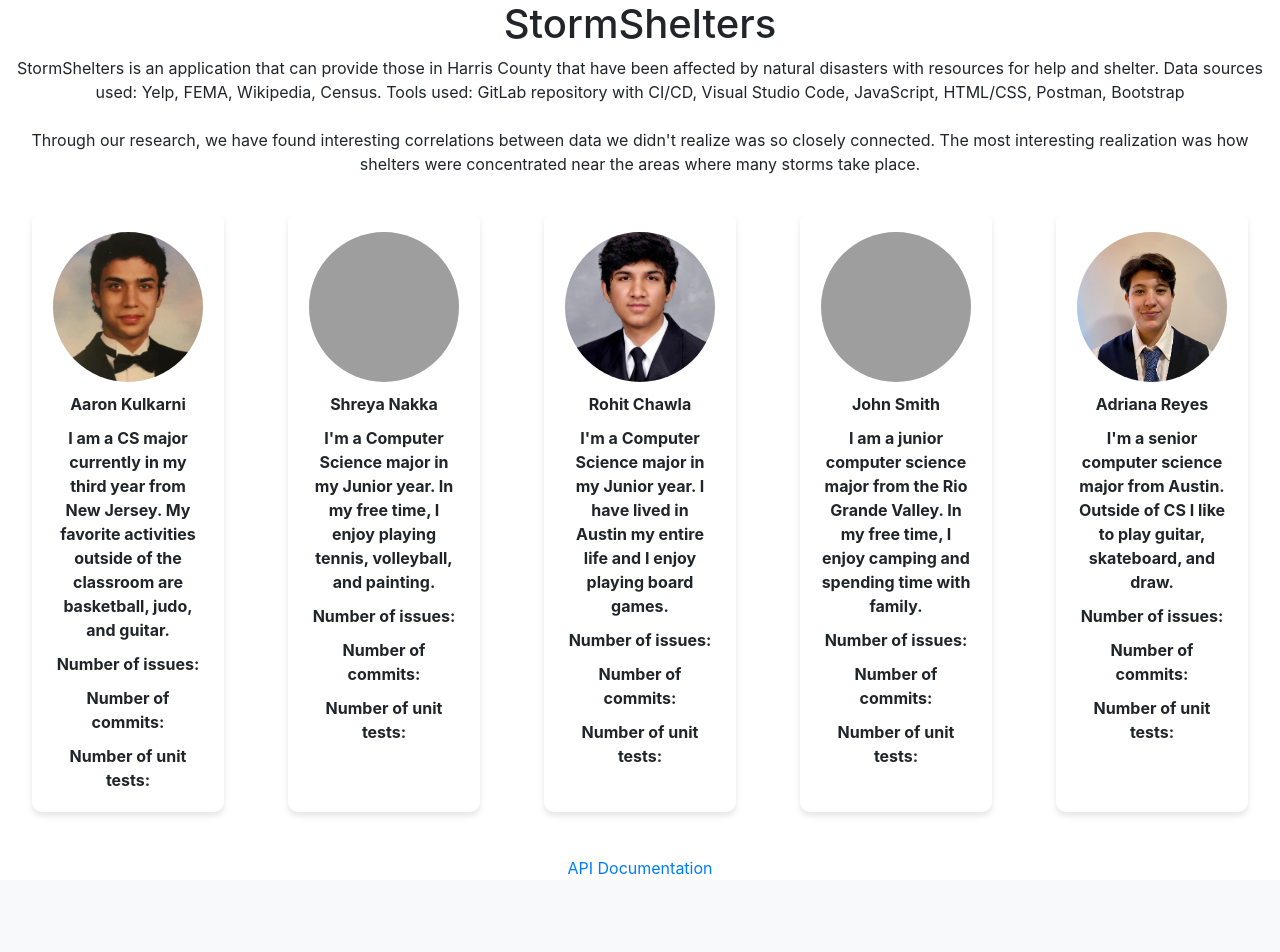
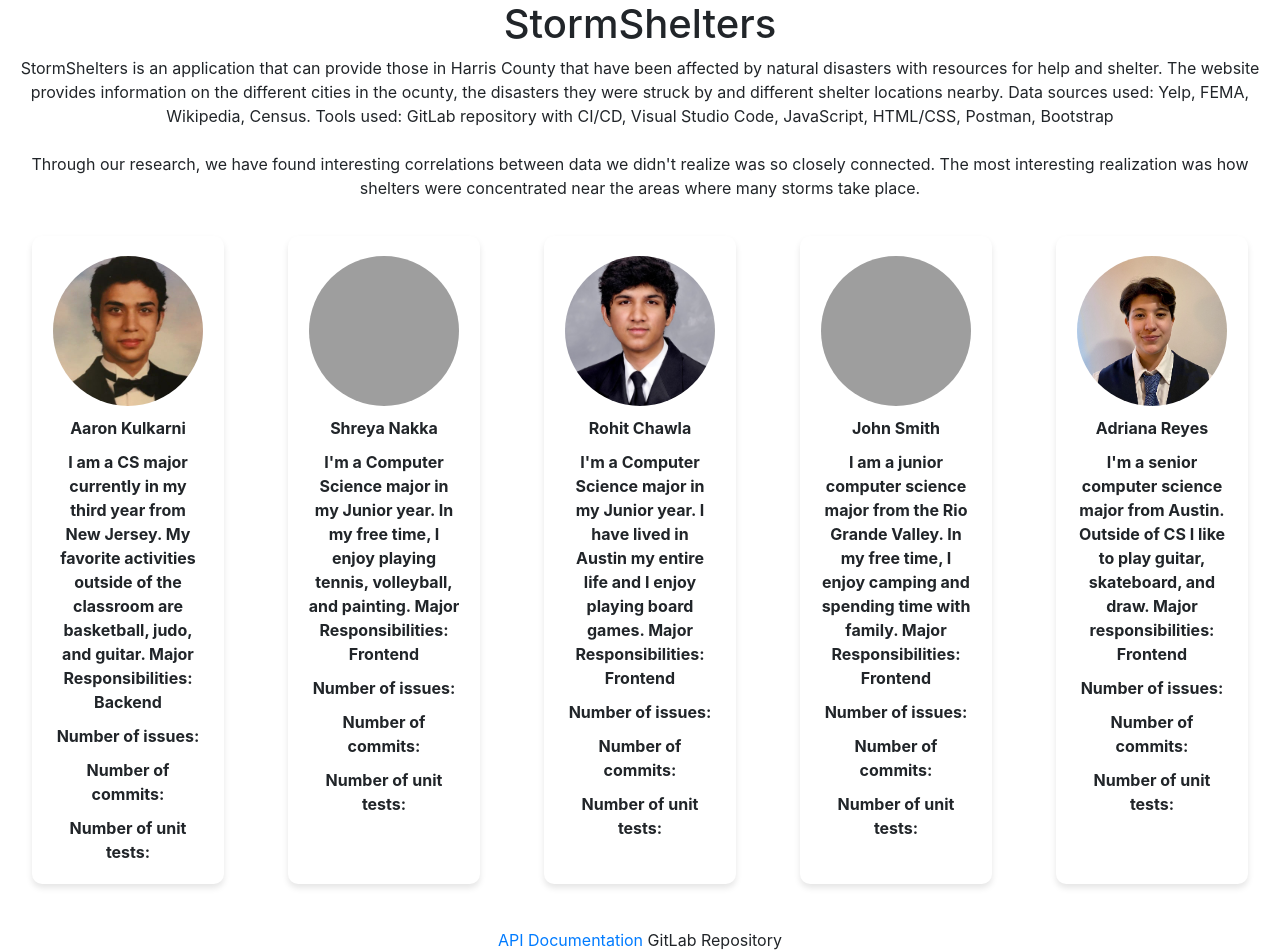
Before and after one commit to shreyanak/stormshelters, a Python web app: template templates/about.html in a window 1280 px wide. Shown: the part 56-1008 px from the top of the page. Before the commit the page ends 931 px from the top, so only its background shows below. Run offline with Jinja, Linux system fonts and the light colour scheme; the template is opened without the code that fills it, so the values that code supplies are empty; grey boxes are pictures that could not be loaded.

Commit message:
some changes to about page

```diff
--- a/templates/about.html
+++ b/templates/about.html
@@ -81,7 +81,8 @@
     <h1 class="text-center">StormShelters</h1>
 
     <div class="center-text">
-        <p>StormShelters is an application that can provide those in Harris County that have been affected by natural disasters with resources for help and shelter.
+        <p>StormShelters is an application that can provide those in Harris County that have been affected by natural disasters with resources for help and shelter. The website provides information on
+            the different cities in the ocunty, the disasters they were struck by and different shelter locations nearby.
             Data sources used: Yelp, FEMA, Wikipedia, Census.
             Tools used: GitLab repository with CI/CD, Visual Studio Code, JavaScript, HTML/CSS, Postman, Bootstrap
             <br>
@@ -96,7 +97,7 @@
         <div class="team-member-card">
             <img src="./static/img/aaron.jpg" alt="Image 1">
             <div class="text">Aaron Kulkarni</div>
-            <div class="text">I am a CS major currently in my third year from New Jersey. My favorite activities outside of the classroom are basketball, judo, and guitar.</div>
+            <div class="text">I am a CS major currently in my third year from New Jersey. My favorite activities outside of the classroom are basketball, judo, and guitar. Major Responsibilities: Backend</div>
             <div class="text" id="issues_aaronk2711">Number of issues: </div>
             <div class="text" id="commits_aaronk2711"> Number of commits: </div>
             <div class="text" id="unitTests_aaronk2711">Number of unit tests: </div>
@@ -105,7 +106,7 @@
         <div class="team-member-card">
             <img src="./static/img/shreya.PNG" alt="Image 1">
             <div class="text">Shreya Nakka</div>
-            <div class="text">I'm a Computer Science major in my Junior year. In my free time, I enjoy playing tennis, volleyball, and painting.</div>
+            <div class="text">I'm a Computer Science major in my Junior year. In my free time, I enjoy playing tennis, volleyball, and painting. Major Responsibilities: Frontend</div>
             <div class="text" id="issues_shreya.n">Number of issues: </div>
             <div class="text" id="commits_shreya.n">Number of commits: </div>
             <div class="text" id="unitTests_shreya.n">Number of unit tests: </div>
@@ -114,7 +115,7 @@
         <div class="team-member-card">
             <img src="./static/img/rohit.jpeg" alt="Image 1">
             <div class="text">Rohit Chawla</div>
-            <div class="text">I'm a Computer Science major in my Junior year. I have lived in Austin my entire life and I enjoy playing board games.</div>
+            <div class="text">I'm a Computer Science major in my Junior year. I have lived in Austin my entire life and I enjoy playing board games. Major Responsibilities: Frontend </div>
             <div class="text" id="issues_rohitc28">Number of issues: </div>
             <div class="text" id="commits_rohitc28">Number of commits: </div>
             <div class="text" id="unitTests_rohitc28">Number of unit tests: </div>
@@ -123,7 +124,7 @@
         <div class="team-member-card">
             <img src="./static/img/john.jpg" alt="Image 1">
             <div class="text">John Smith</div>
-            <div class="text">I am a junior computer science major from the Rio Grande Valley. In my free time, I enjoy camping and spending time with family.</div>
+            <div class="text">I am a junior computer science major from the Rio Grande Valley. In my free time, I enjoy camping and spending time with family. Major Responsibilities: Frontend</div>
             <div class="text" id="issues_johnrsmith2003">Number of issues: </div>
             <div class="text" id="commits_johnrsmith2003">Number of commits: </div>
             <div class="text" id="unitTests_johnrsmith2003">Number of unit tests: </div>
@@ -132,7 +133,7 @@
         <div class="team-member-card">
             <img src="./static/img/adriana.png" alt="Image 1">
             <div class="text">Adriana Reyes</div>
-            <div class="text">I'm a senior computer science major from Austin. Outside of CS I like to play guitar, skateboard, and draw.</div>
+            <div class="text">I'm a senior computer science major from Austin. Outside of CS I like to play guitar, skateboard, and draw. Major responsibilities: Frontend</div>
             <div class="text" id="issues_areye2020">Number of issues: </div>
             <div class="text" id="commits_areye2020">Number of commits: </div>
             <div class="text" id="unitTests_areye2020">Number of unit tests: </div>
@@ -201,6 +202,7 @@
     <div class="center-text">
         <br>
         <a href="https://documenter.getpostman.com/view/29974721/2s9YJZ3jac">API Documentation</a>
+        <a="https://gitlab.com/cs373-group5/stormshelters">GitLab Repository</a>
     </div>
 
 </body>
```
Also changed, not shown: README.md.
